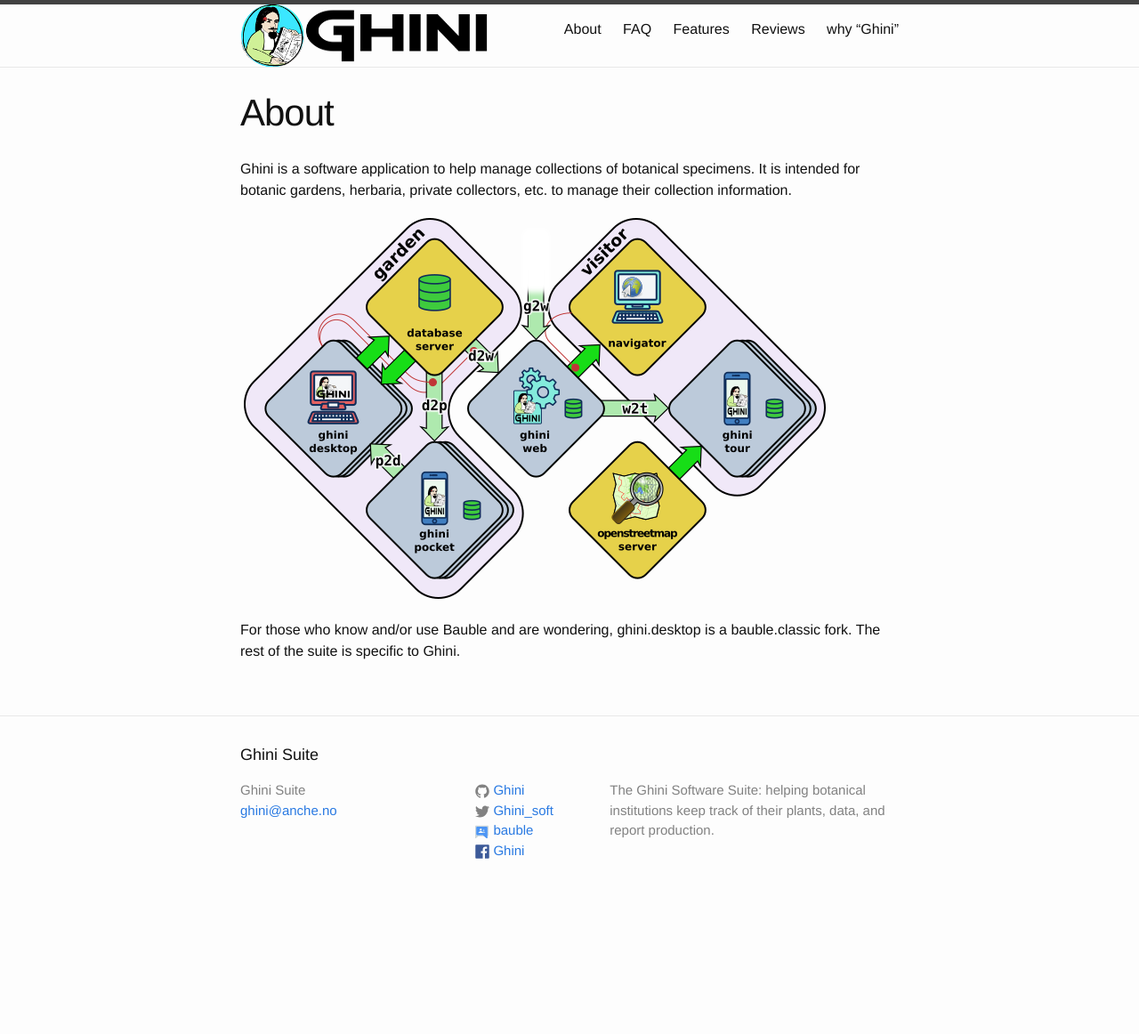
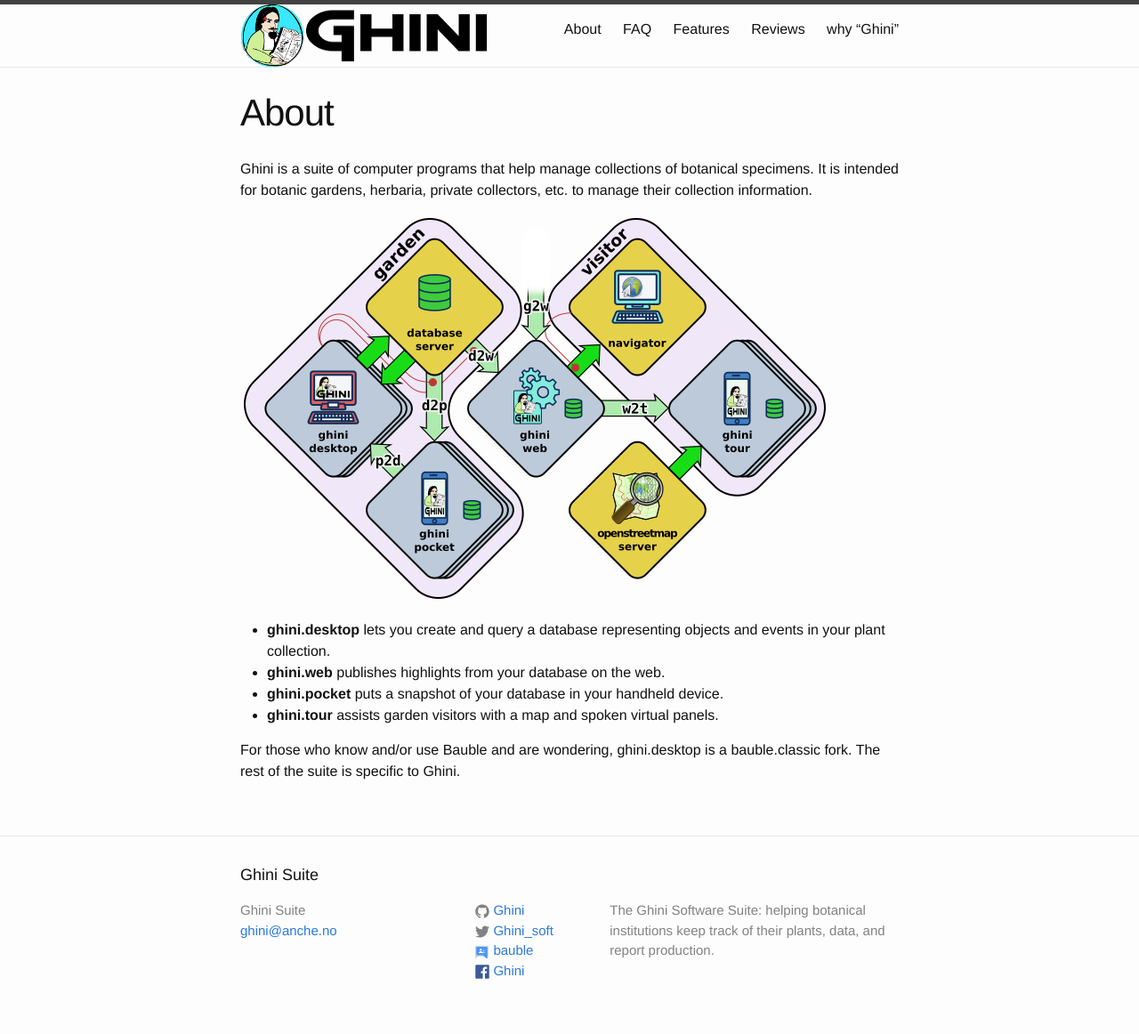
Before and after one commit to Ghini/ghini.github.io, a Jekyll site: the page built from about.md, in a window 1280 px wide. Shown: the whole page at 89% size. Built offline with Jekyll 4.4.1, drawn with Linux system fonts in a browser that asks for light colours; before the commit the page ends 1027 px from its top, so only the background shows below that.

Commit message:
describing the family

```diff
--- a/about.md
+++ b/about.md
@@ -5,11 +5,17 @@
 permalink: /about/
 ---
 
-Ghini is a software application to help manage collections of botanical
-specimens. It is intended for botanic gardens, herbaria, private collectors,
-etc. to manage their collection information.
+Ghini is a suite of computer programs that help manage collections of
+botanical specimens. It is intended for botanic gardens, herbaria, private
+collectors, etc. to manage their collection information.
 
 ![image-title-here](/images/ghini-family-streams.png){:class="img-responsive"}
 
+* **ghini.desktop** lets you create and query a database representing objects and events in your plant collection.
+* **ghini.web** publishes highlights from your database on the web.
+* **ghini.pocket** puts a snapshot of your database in your handheld device.
+* **ghini.tour** assists garden visitors with a map and spoken virtual panels.
+
+
 For those who know and/or use Bauble and are wondering, ghini.desktop is a
 bauble.classic fork.  The rest of the suite is specific to Ghini.
```
